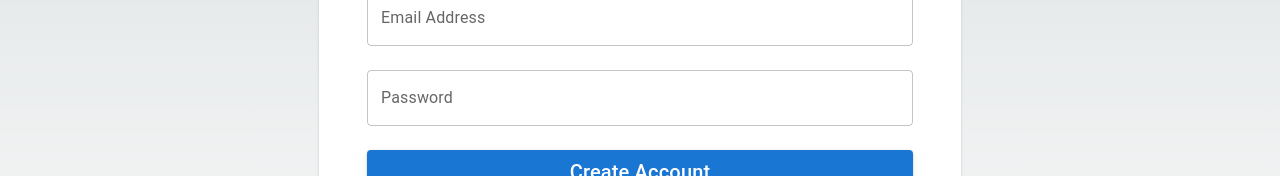
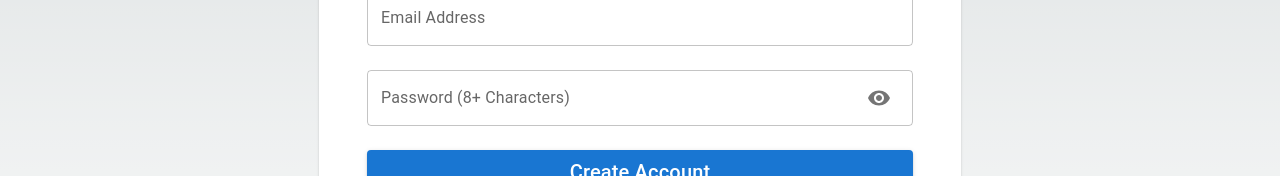
Before and after one commit to UOA-CS732-SE750-Students-2024/project-group-teal-turtles, a Next.js app in the folder frontend/: page /create-account in a window 1280 px wide. Shown: the part 338-514 px from the top of the page. Built offline with nearby package versions, Linux system fonts and the light colour scheme.

Commit message:
feat: password visibility toggle

```diff
--- a/frontend/src/app/create-account/page.jsx
+++ b/frontend/src/app/create-account/page.jsx
@@ -1,10 +1,17 @@
 "use client";
 
 import { Google } from "@mui/icons-material";
-import { Stack, Typography, Card, Button, TextField, Divider } from "@mui/material";
-import React from "react";
+import { Stack, Typography, Card, Button, TextField, IconButton } from "@mui/material";
+import { Visibility, VisibilityOff } from "@mui/icons-material";
+import React, { useState } from "react";
 
 function CreateAccount() {
+	const [visible, setVisible] = useState(false);
+
+	const handleToggle = () => {
+		setVisible(!visible);
+	};
+
 	return (
 		<Stack height="100vh" justifyContent="center" alignItems="center" display="flex">
 			<Card sx={{ p: 6, borderRadius: 3 }}>
@@ -13,7 +20,16 @@ function CreateAccount() {
 					<Typography variant="h5">No Account? We'll create one for you automatically.</Typography>
 					<TextField fullWidth label="Username" />
 					<TextField fullWidth label="Email Address" />
-					<TextField fullWidth label="Password" />
+					<TextField
+						fullWidth
+						label="Password (8+ Characters)"
+						type={visible ? "text" : "password"}
+						InputProps={{
+							endAdornment: (
+								<IconButton onClick={handleToggle}>{visible ? <VisibilityOff /> : <Visibility />}</IconButton>
+							)
+						}}
+					/>
 					<Stack width="100%" alignItems="center" spacing={1.5}>
 						<Button fullWidth variant="contained" sx={{ textTransform: "none" }}>
 							<Typography variant="h6">Create Account</Typography>
```
Also changed, not shown: frontend/src/app/login/page.jsx (+19 -3 lines).
